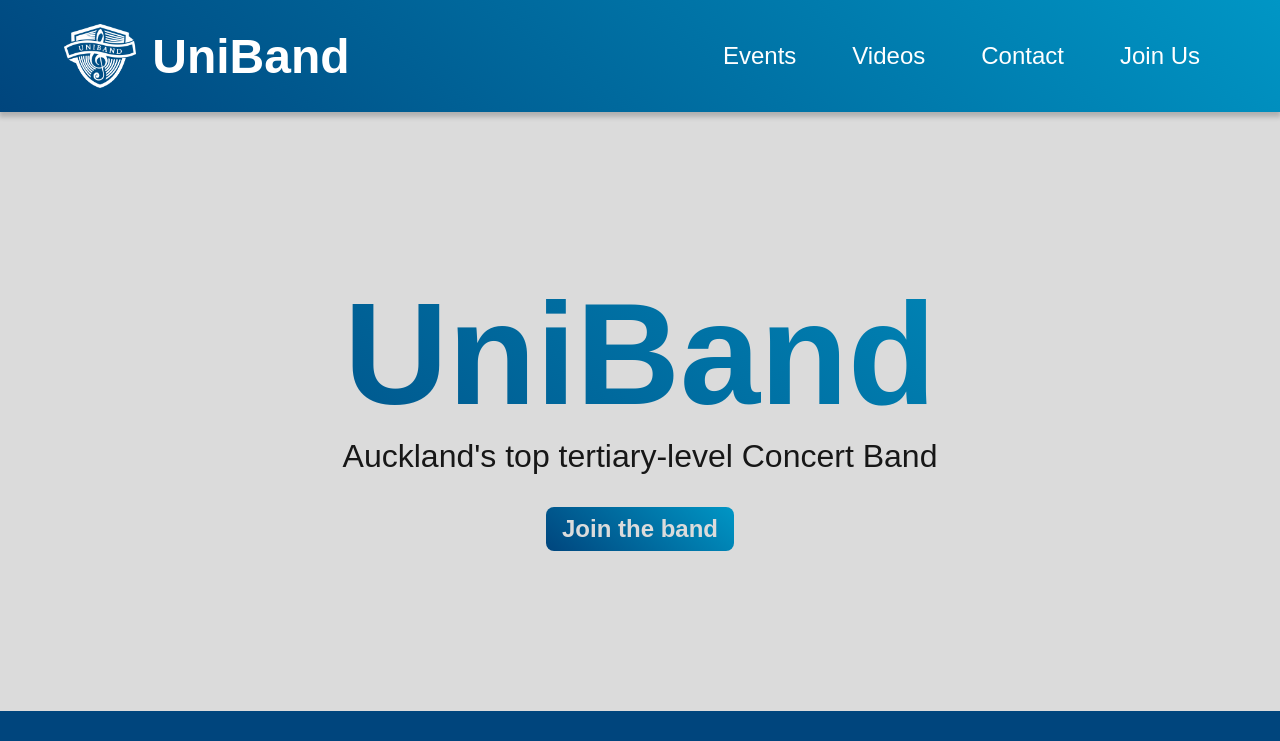
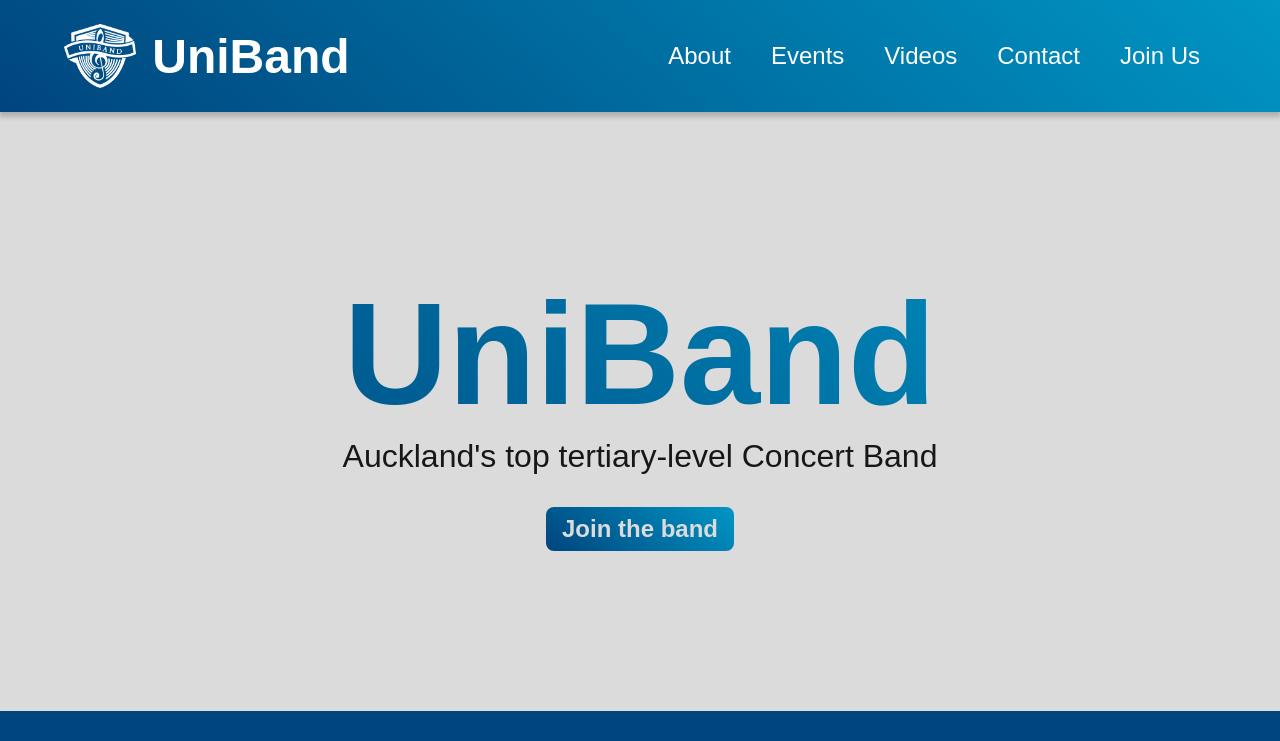
Before and after one commit to UniBand/uniband-site, a Next.js app: page / in a window 1280 px wide. Shown: the top 741 px of the page. Built offline with nearby package versions, Linux system fonts and the light colour scheme.

Commit message:
refactor: moved header and footer into overall layout

```diff
--- a/src/app/layout.tsx
+++ b/src/app/layout.tsx
@@ -1,6 +1,7 @@
 import type { Metadata } from "next";
 import "./globals.css";
 import StyledComponentsRegistry from "@/lib/registry";
+import { Footer, Header } from "@/components/header-footer";
 
 export const metadata: Metadata = {
   title: "UniBand",
@@ -18,7 +19,11 @@ export default function RootLayout({
         <link rel="icon" href="/public/favicon.ico" />
       </head>
       <body>
-        <StyledComponentsRegistry>{children}</StyledComponentsRegistry>
+        <StyledComponentsRegistry>
+          <Header />
+          {children}
+          <Footer />
+        </StyledComponentsRegistry>
       </body>
     </html>
   );
--- a/src/app/page.tsx
+++ b/src/app/page.tsx
@@ -1,6 +1,5 @@
 "use client";
 
-import { Footer, Header } from "@/components/header-footer";
 import { EmailOutlined, YouTube } from "@mui/icons-material";
 import FacebookIcon from "@mui/icons-material/Facebook";
 import InstagramIcon from "@mui/icons-material/Instagram";
@@ -113,7 +112,6 @@ const Gallery = styled.div`
 export default function Home() {
   return (
     <>
-      <Header />
       <Title>
         <h1>UniBand</h1>
         <p>Auckland's top tertiary-level Concert Band</p>
@@ -155,7 +153,6 @@ export default function Home() {
         </AboutText>
       </About>
       <Gallery>Gallery here</Gallery>
-      <Footer />
     </>
   );
 }
--- a/src/components/header-footer/Navbar.tsx
+++ b/src/components/header-footer/Navbar.tsx
@@ -33,11 +33,6 @@ const HomeLink = styled.a`
   font-weight: 700;
   gap: 1rem;
   text-decoration: none;
-  transition: opacity 200ms ease;
-
-  &:hover {
-    opacity: 0.9;
-  }
 `;
 
 const HomeLinkComponent = () => (
@@ -47,19 +42,11 @@ const HomeLinkComponent = () => (
   </HomeLink>
 );
 
-const LinkGroup = styled.div`
-  align-items: end;
-  display: flex;
-  flex-direction: row;
-  gap: 1rem;
-  margin-inline-start: auto;
-`;
-
 const Links = styled.ul.attrs({ role: "list" })`
   display: flex;
   flex-direction: row;
   font-size: 1.5rem;
-  gap: 1.5rem;
+  gap: 0.5rem;
   list-style-type: none;
 
   li {
@@ -67,7 +54,7 @@ const Links = styled.ul.attrs({ role: "list" })`
     transition: opacity 200ms ease;
 
     &:hover {
-      opacity: 0.9;
+      opacity: 0.8;
     }
   }
 `;
@@ -76,8 +63,10 @@ export default function Navbar() {
   return (
     <Nav>
       <HomeLinkComponent />
-      <LinkGroup>
       <Links>
+        <li>
+          <Link href="/about">About</Link>
+        </li>
         <li>
           <Link href="/events">Events</Link>
         </li>
@@ -91,7 +80,6 @@ export default function Navbar() {
           <Link href="/join">Join Us</Link>
         </li>
       </Links>
-      </LinkGroup>
     </Nav>
   );
 }
```
Lines whose indentation alone changed are shown as unchanged.
